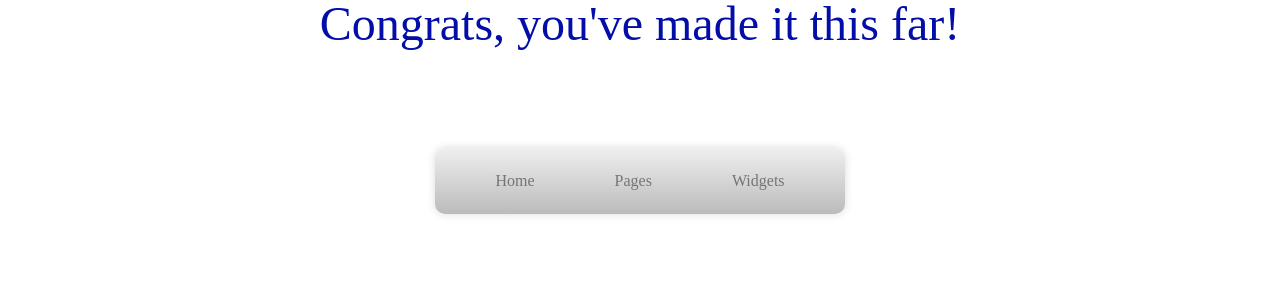
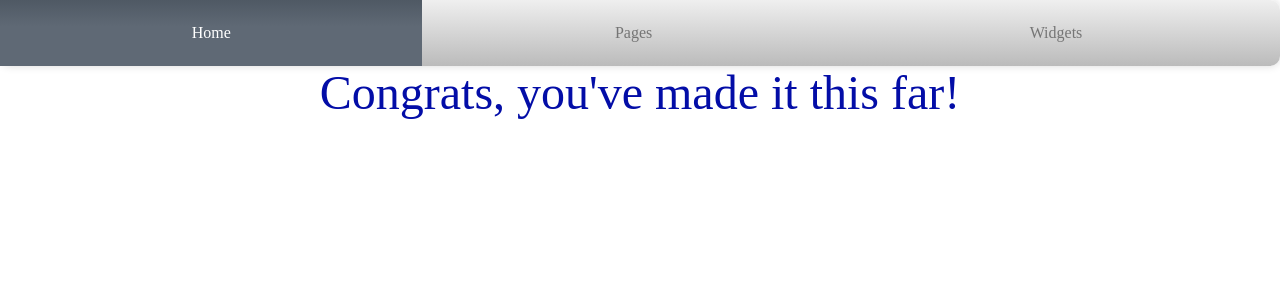
Before and after one commit to ajkim141/design-in-browser, a Flask app: page / in a window 1280 px wide. Shown: the top 300 px of the page. Run offline with Flask 2, Linux system fonts and the light colour scheme; style sheets or scripts are compiled from the project's sources; parts of the project's set-up code (start-up, migrations or seed data) failed here and were passed over.

Commit message:
fixed up the nav bar. Next is the search portion

```diff
--- a/app.py
+++ b/app.py
@@ -48,10 +48,9 @@ def add_dib_structure(app):
             w.append({'name': template, 'path': os.path.join(k, template)})
         dib_tmp[k] = w
 
-        print(k, v, dib_tmp[k])
+        # print(k, v, dib_tmp[k])
         # TODO: when this loops, I get this garbage. need to figure out why... it causes the following to now work:
         #  {% for widget in widgets %} is missing contact_info...
-        # dib ['dib-base.html', 'dib-index.html', 'dib-pages-index.html'] [{'name': 'dib-base.html', 'path': 'dib/dib-base.html'}, {'name': 'dib-index.html', 'path': 'dib/dib-index.html'}, {'name': 'dib-pages-index.html', 'path': 'dib/dib-pages-index.html'}]
         # dib ['dib-navbar.html'] [{'name': 'dib-navbar.html', 'path': 'dib/dib-navbar.html'}]
         # dib ['dib-widget-index.html'] [{'name': 'dib-widget-index.html', 'path': 'dib/dib-widget-index.html'}]
         # layouts ['contact_info.html'] [{'name': 'contact_info.html', 'path': 'layouts/contact_info.html'}]
--- a/sass/dib-specific.sass
+++ b/sass/dib-specific.sass
@@ -1,73 +1,82 @@
 
 
 @import "compass/reset"
+$nav-button-width: 33%
 
-nav#dbi-nav-menu
-  margin: 100px auto
+nav.dib-nav-menu
+  margin: 0 auto
   text-align: center
+  width: 100%
 
-  ul ul
+  ul.dib-nav-menu ul.dib-nav-menu
     display: none
 
-  ul li:hover > ul
+  ul.dib-nav-menu li.dib-nav-menu:hover > ul.dib-nav-menu
     display: block
+    width: $nav-button-width
 
-  ul
+  ul.dib-nav-menu
     background: #efefef
     background: linear-gradient(top, #efefef 0%, #bbbbbb 100%)
     background: -moz-linear-gradient(top, #efefef 0%, #bbbbbb 100%)
     background: -webkit-linear-gradient(top, #efefef 0%,#bbbbbb 100%)
     box-shadow: 0px 0px 9px rgba(0,0,0,0.15)
-    padding: 0 20px
     border-radius: 10px
     list-style: none
     position: relative
     display: inline-table
+    width: 100%
 
-  ul:after
+  ul.dib-nav-menu:after
     content: ""
     clear: both
     display: block
 
-  ul li
+  ul.dib-nav-menu li.dib-nav-menu
     float: left
+    width: $nav-button-width
 
-  ul li:hover
+  ul.dib-nav-menu li.dib-nav-menu:hover
     background: #4b545f
     background: linear-gradient(top, #4f5964 0%, #5f6975 40%)
     background: -moz-linear-gradient(top, #4f5964 0%, #5f6975 40%)
     background: -webkit-linear-gradient(top, #4f5964 0%,#5f6975 40%)
 
-  ul li:hover a
+  ul.dib-nav-menu li.dib-nav-menu:hover a.dib-nav-menu
     color: #fff
+    width: 100%
 
-  ul li a
-    display: block
-    padding: 25px 40px
+  ul.dib-nav-menu li.dib-nav-menu a.dib-nav-menu
+    padding: 25px 0
     color: #757575
     text-decoration: none
+    text-align: center
+    display: inline-block
 
-  ul ul
+  ul.dib-nav-menu ul.dib-nav-menu
     background: #5f6975
     border-radius: 0px
     padding: 0
     position: absolute
     top: 100%
 
-  ul ul li
+  ul.dib-nav-menu ul.dib-nav-menu li.dib-nav-menu
     float: none
     border-top: 1px solid #6b727c
     border-bottom: 1px solid #575f6a
     position: relative
 
-  ul ul li a
-    padding: 15px 40px
+  ul.dib-nav-menu ul.dib-nav-menu li.dib-nav-menu a.dib-nav-menu
+    padding: 15px 0
     color: #fff
 
-  ul ul li a:hover
+  ul.dib-nav-menu ul.dib-nav-menu li.dib-nav-menu a.dib-nav-menu:hover
     background: #4b545f
 
-  ul ul ul
+  ul.dib-nav-menu ul.dib-nav-menu ul.dib-nav-menu
     position: absolute
     left: 100%
     top: 0
+
+  li.dib-nav-menu.dib-nav-menu-drop-down
+    width: 100% !important
--- a/static/stylesheets/dib-specific.css
+++ b/static/stylesheets/dib-specific.css
@@ -63,87 +63,96 @@ article, aside, details, figcaption, figure, footer, header, hgroup, menu, nav,
   display: block;
 }
 
-/* line 5, ../../sass/dib-specific.sass */
-nav#dbi-nav-menu {
-  margin: 100px auto;
+/* line 6, ../../sass/dib-specific.sass */
+nav.dib-nav-menu {
+  margin: 0 auto;
   text-align: center;
+  width: 100%;
 }
-/* line 9, ../../sass/dib-specific.sass */
-nav#dbi-nav-menu ul ul {
+/* line 11, ../../sass/dib-specific.sass */
+nav.dib-nav-menu ul.dib-nav-menu ul.dib-nav-menu {
   display: none;
 }
-/* line 12, ../../sass/dib-specific.sass */
-nav#dbi-nav-menu ul li:hover > ul {
+/* line 14, ../../sass/dib-specific.sass */
+nav.dib-nav-menu ul.dib-nav-menu li.dib-nav-menu:hover > ul.dib-nav-menu {
   display: block;
+  width: 33%;
 }
-/* line 15, ../../sass/dib-specific.sass */
-nav#dbi-nav-menu ul {
+/* line 18, ../../sass/dib-specific.sass */
+nav.dib-nav-menu ul.dib-nav-menu {
   background: #efefef;
   background: linear-gradient(top, #efefef 0%, #bbbbbb 100%);
   background: -moz-linear-gradient(top, #efefef 0%, #bbbbbb 100%);
   background: -webkit-linear-gradient(top, #efefef 0%, #bbbbbb 100%);
   box-shadow: 0px 0px 9px rgba(0, 0, 0, 0.15);
-  padding: 0 20px;
   border-radius: 10px;
   list-style: none;
   position: relative;
   display: inline-table;
+  width: 100%;
 }
-/* line 27, ../../sass/dib-specific.sass */
-nav#dbi-nav-menu ul:after {
+/* line 30, ../../sass/dib-specific.sass */
+nav.dib-nav-menu ul.dib-nav-menu:after {
   content: "";
   clear: both;
   display: block;
 }
-/* line 32, ../../sass/dib-specific.sass */
-nav#dbi-nav-menu ul li {
+/* line 35, ../../sass/dib-specific.sass */
+nav.dib-nav-menu ul.dib-nav-menu li.dib-nav-menu {
   float: left;
+  width: 33%;
 }
-/* line 35, ../../sass/dib-specific.sass */
-nav#dbi-nav-menu ul li:hover {
+/* line 39, ../../sass/dib-specific.sass */
+nav.dib-nav-menu ul.dib-nav-menu li.dib-nav-menu:hover {
   background: #4b545f;
   background: linear-gradient(top, #4f5964 0%, #5f6975 40%);
   background: -moz-linear-gradient(top, #4f5964 0%, #5f6975 40%);
   background: -webkit-linear-gradient(top, #4f5964 0%, #5f6975 40%);
 }
-/* line 41, ../../sass/dib-specific.sass */
-nav#dbi-nav-menu ul li:hover a {
+/* line 45, ../../sass/dib-specific.sass */
+nav.dib-nav-menu ul.dib-nav-menu li.dib-nav-menu:hover a.dib-nav-menu {
   color: white;
+  width: 100%;
 }
-/* line 44, ../../sass/dib-specific.sass */
-nav#dbi-nav-menu ul li a {
-  display: block;
-  padding: 25px 40px;
+/* line 49, ../../sass/dib-specific.sass */
+nav.dib-nav-menu ul.dib-nav-menu li.dib-nav-menu a.dib-nav-menu {
+  padding: 25px 0;
   color: #757575;
   text-decoration: none;
+  text-align: center;
+  display: inline-block;
 }
-/* line 50, ../../sass/dib-specific.sass */
-nav#dbi-nav-menu ul ul {
+/* line 56, ../../sass/dib-specific.sass */
+nav.dib-nav-menu ul.dib-nav-menu ul.dib-nav-menu {
   background: #5f6975;
   border-radius: 0px;
   padding: 0;
   position: absolute;
   top: 100%;
 }
-/* line 57, ../../sass/dib-specific.sass */
-nav#dbi-nav-menu ul ul li {
+/* line 63, ../../sass/dib-specific.sass */
+nav.dib-nav-menu ul.dib-nav-menu ul.dib-nav-menu li.dib-nav-menu {
   float: none;
   border-top: 1px solid #6b727c;
   border-bottom: 1px solid #575f6a;
   position: relative;
 }
-/* line 63, ../../sass/dib-specific.sass */
-nav#dbi-nav-menu ul ul li a {
-  padding: 15px 40px;
+/* line 69, ../../sass/dib-specific.sass */
+nav.dib-nav-menu ul.dib-nav-menu ul.dib-nav-menu li.dib-nav-menu a.dib-nav-menu {
+  padding: 15px 0;
   color: white;
 }
-/* line 67, ../../sass/dib-specific.sass */
-nav#dbi-nav-menu ul ul li a:hover {
+/* line 73, ../../sass/dib-specific.sass */
+nav.dib-nav-menu ul.dib-nav-menu ul.dib-nav-menu li.dib-nav-menu a.dib-nav-menu:hover {
   background: #4b545f;
 }
-/* line 70, ../../sass/dib-specific.sass */
-nav#dbi-nav-menu ul ul ul {
+/* line 76, ../../sass/dib-specific.sass */
+nav.dib-nav-menu ul.dib-nav-menu ul.dib-nav-menu ul.dib-nav-menu {
   position: absolute;
   left: 100%;
   top: 0;
 }
+/* line 81, ../../sass/dib-specific.sass */
+nav.dib-nav-menu li.dib-nav-menu.dib-nav-menu-drop-down {
+  width: 100% !important;
+}
--- a/templates/dib/dib-base.html
+++ b/templates/dib/dib-base.html
@@ -13,13 +13,13 @@
         <link href="{{ url_for('static', filename='stylesheets/dib-specific.css') }}" media="screen, projection" rel="stylesheet" type="text/css" />
     </head>
     <body>
+        {% include "dib/dib-navbar.html" with context %}
         <div id="dib-body-header-title">
             {% block bodytitle %}{% endblock %}
         </div>
         <div id="dib-body-header-subtitle">
             {% block bodysubtitle %}{% endblock %}
         </div>
-        {% include "dib/dib-navbar.html" with context %}
         {% block basebody %}{% endblock %}
     </body>
 </html>
--- a/templates/dib/dib-navbar.html
+++ b/templates/dib/dib-navbar.html
@@ -1,18 +1,20 @@
 
-<nav id="dbi-nav-menu">
-    <ul>
-        <li><a href="{{ url_for('index') }}">Home</a> </li>
-        <li><a  href="{{ url_for('pages_index') }}">Pages</a>
-            <ul>
+<nav class="dib-nav-menu">
+    <ul class="dib-nav-menu">
+        <li class="dib-nav-menu"><a class="dib-nav-menu" href="{{ url_for('index') }}">Home</a> </li>
+        <li class="dib-nav-menu"><a class="dib-nav-menu" href="{{ url_for('pages_index') }}">Pages</a>
+            <ul class="dib-nav-menu dib-nav-menu-drop-down">
                 {% for page in dib_tmp.pages %}
-                    <li><a href="{{ url_for("page_render", page_name=page.name) }}">{{ page.name|safe }}</a></li>
+                    <li class="dib-nav-menu dib-nav-menu-drop-down">
+                        <a class="dib-nav-menu" href="{{ url_for("page_render", page_name=page.name) }}">{{ page.name|safe }}</a></li>
                 {% endfor %}
             </ul>
         </li>
-        <li><a href="{{ url_for('widgets_index') }}">Widgets</a>
-            <ul>
+        <li class="dib-nav-menu"><a class="dib-nav-menu" href="{{ url_for('widgets_index') }}">Widgets</a>
+            <ul class="dib-nav-menu dib-nav-menu-drop-down">
                 {% for widget in dib_tmp.widgets %}
-                    <li><a href="{{ url_for("widget_render", widget_name=widget.name) }}">{{ widget.name|safe }}</a></li>
+                    <li class="dib-nav-menu dib-nav-menu-drop-down">
+                        <a  class="dib-nav-menu" href="{{ url_for("widget_render", widget_name=widget.name) }}">{{ widget.name|safe }}</a></li>
                 {% endfor %}
             </ul>
         </li>
```
Also changed, not shown: templates/pages-index.html (deleted, +0 -13 lines).
